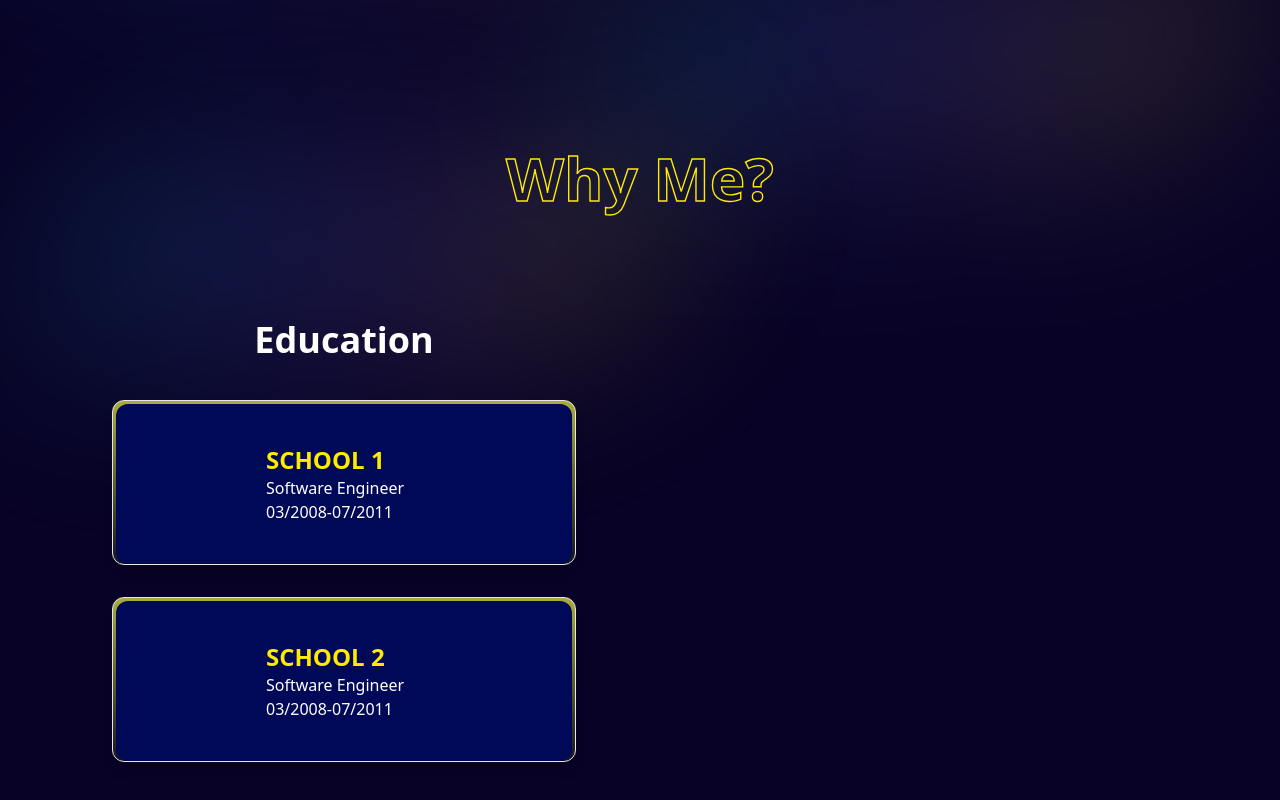
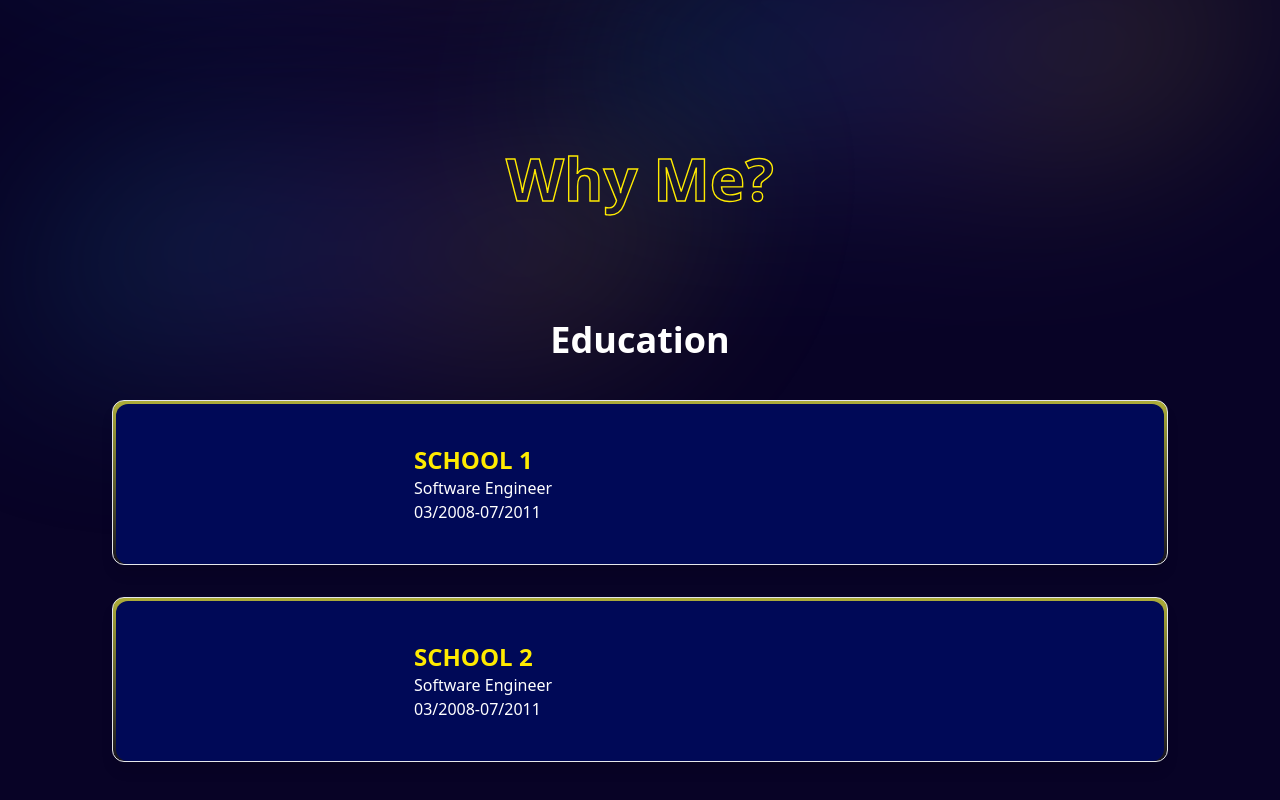
Before and after one commit to FirdhaArgaPutriani/Portofolio-vue, a Vue app: page / in a window 1280 px wide. Shown: the part 2386-3186 px from the top of the page. Built offline with nearby package versions, Linux system fonts and the light colour scheme; some icons are missing.

Commit message:
WhyMeSection

```diff
--- a/src/components/layout/Education.vue
+++ b/src/components/layout/Education.vue
@@ -5,7 +5,7 @@
         </header>
         <ul class="mt-10 space-y-8">
             <li class="w-full rounded-xl shadow-lg border bg-gradient-to-t to-[#ACAC39] from-[#1F1E1C99]"
-                v-for="(item, index) in Education" :key="index">
+                v-for="(item, index) in education" :key="index">
                 <article class="flex flex-col lg:flex-row items-center lg:items-start rounded-[12px] bg-primary
                 mt-[3px] mx-[3px] p-6 md:p-8 lg:p-10">
                     <figure class="w-full lg:w-1/4 flex justify-center lg:justify-start mb-4 lg:mb-0">
@@ -27,7 +27,7 @@
 <script setup>
 import { ref } from 'vue';
 
-const Education = ref([
+const education = ref([
     {
         duration: '03/2008-07/2011',
         school: 'School 1',
--- a/src/components/layout/Whyme.vue
+++ b/src/components/layout/Whyme.vue
@@ -1,7 +1,7 @@
 <template>
     <section id="whyme" class="mt-32">
         <SectionHead title="Why Me?"/>
-        <div class="grid grid-cols-1 lg:grid-cols-2 p-12 overflow-hidden">
+        <div class="grid grid-cols-1 lg:grid-cols-1 p-12 overflow-hidden">
             <Education data-aos="fade-left"/>
         </div>
     </section>
```
